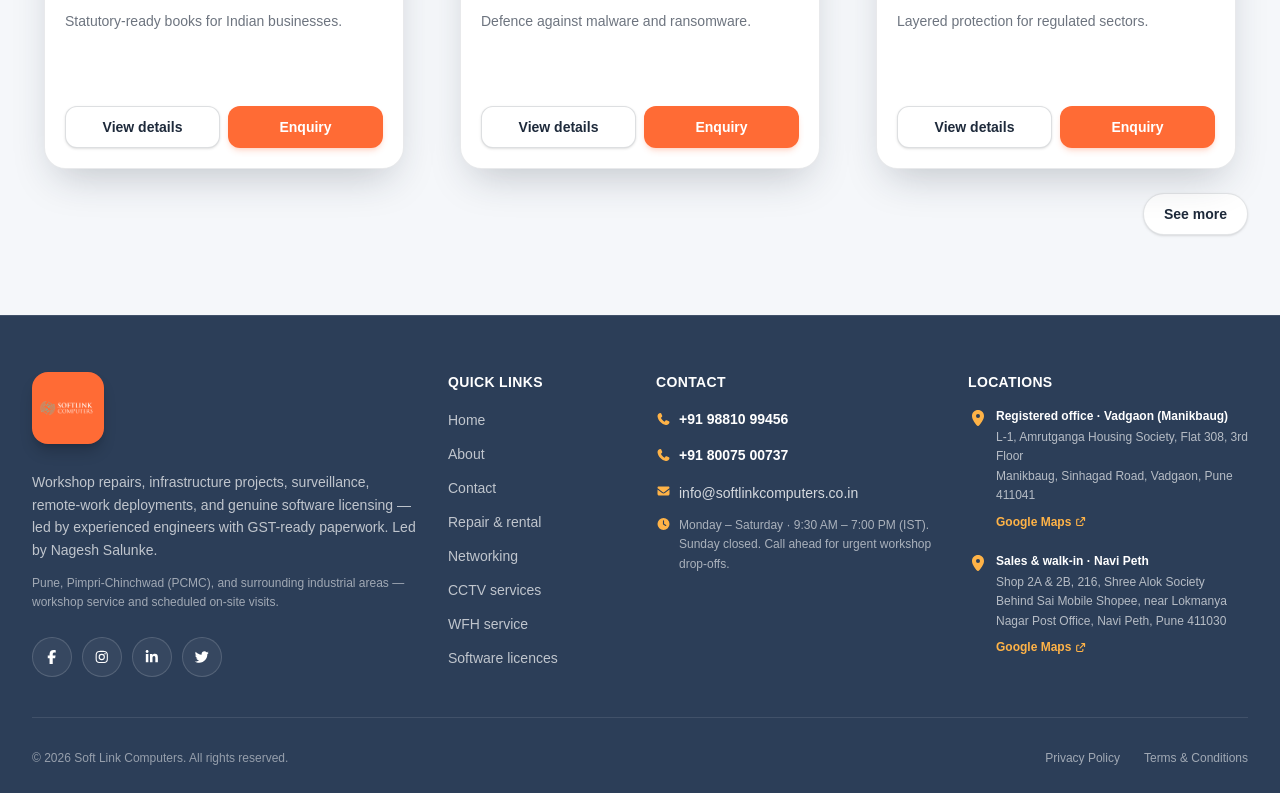
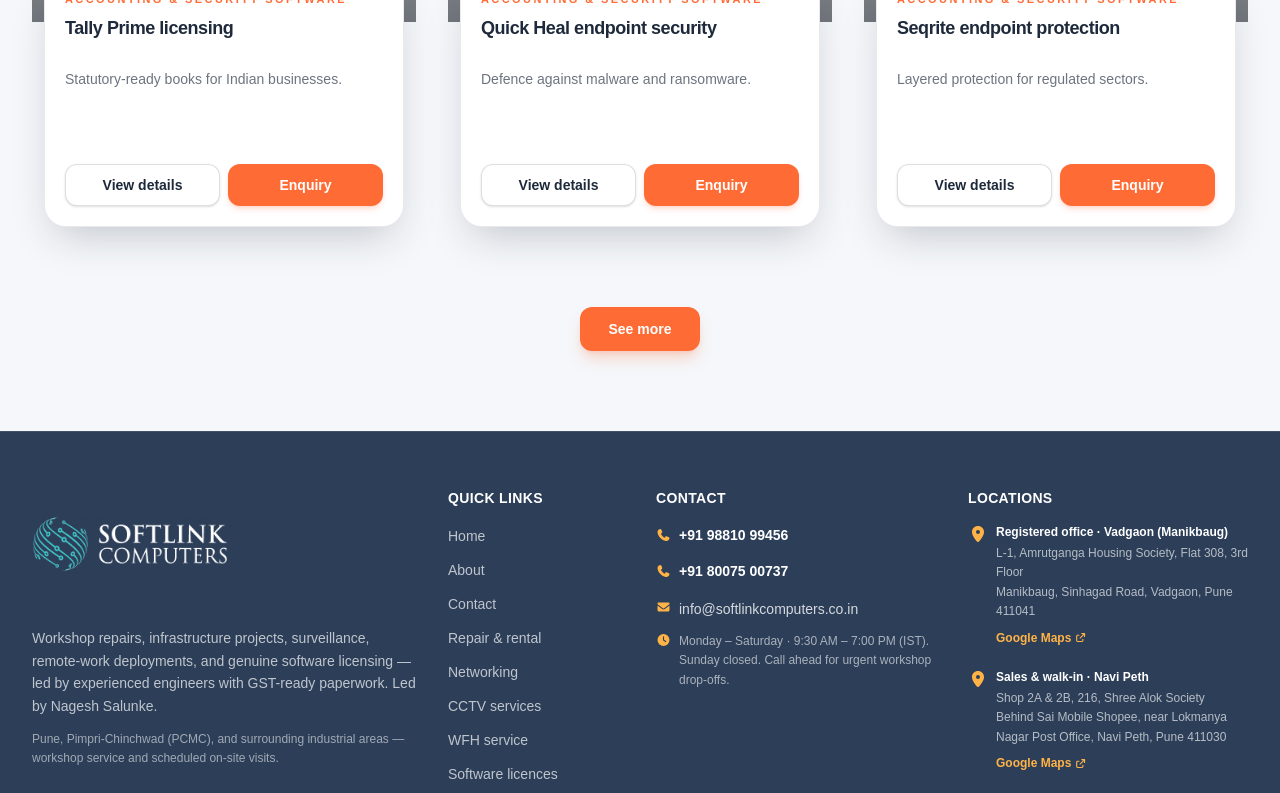
Before and after one commit to ShreyaNimbalkar/lightversion, a Next.js app: page /licenses in a window 1280 px wide. Shown: the part 2051-2844 px from the top of the page. Built offline with nearby package versions, Linux system fonts and the light colour scheme; grey boxes are pictures that could not be loaded.

Commit message:
theme updated

```diff
--- a/src/components/Footer.tsx
+++ b/src/components/Footer.tsx
@@ -48,19 +48,16 @@
         <div className="grid min-w-0 gap-10 lg:grid-cols-12 lg:gap-8">
           {/* Brand */}
           <div className="lg:col-span-4">
-            <Link href="/" className="inline-flex items-center gap-4">
-              <div className="relative h-16 w-16 shrink-0 overflow-hidden rounded-2xl bg-brand shadow-lg shadow-black/20 sm:h-[4.5rem] sm:w-[4.5rem]">
+            <Link href="/" className="inline-flex items-center">
+  <div className="relative h-24 w-40 sm:h-28 sm:w-52">
     <Image
       src="/softlink_logowht.png"
       alt={`${site.brandName} logo`}
       fill
-                  className="object-contain p-2"
+      priority
+      className="object-contain"
     />
   </div>
-              {/* <div>
-                <p className="text-xs font-semibold uppercase tracking-[0.18em] text-accent/90">Pune · Since {site.establishedYear}</p>
-                <p className="mt-0.5 text-lg font-bold tracking-tight sm:text-xl">{site.brandName}</p>
-              </div> */}
 </Link>
             <p className="mt-5 max-w-md text-sm leading-relaxed text-white/70">
               {siteContent.footer.blurb} Led by {site.proprietor}.
--- a/src/components/ServiceProductCatalog.tsx
+++ b/src/components/ServiceProductCatalog.tsx
@@ -102,11 +102,11 @@
       </motion.div>
 
       {hasMore ? (
-        <div className="mt-6 flex justify-end">
+  <div className="mt-20 flex justify-center">
     <button
       type="button"
       onClick={() => setExpanded((e) => !e)}
-            className="inline-flex items-center gap-2 rounded-full border border-foreground/12 bg-card px-5 py-2.5 text-sm font-semibold text-foreground shadow-sm transition hover:border-brand/30 hover:text-brand"
+      className="inline-flex items-center gap-2 rounded-xl bg-brand px-7 py-3 text-sm font-semibold text-white shadow-lg shadow-brand/25 transition-all duration-300 hover:scale-105 hover:bg-brand/90 hover:shadow-xl hover:shadow-brand/30"
     >
       {expanded ? "See less" : "See more"}
     </button>
--- a/src/data/siteContent.ts
+++ b/src/data/siteContent.ts
@@ -1,6 +1,4 @@
-/**
- * Marketing and page copy — import here to keep tone consistent sitewide.
- */
+
 
 import { site } from "@/data/site";
 
```
Lines whose indentation alone changed are shown as unchanged.
